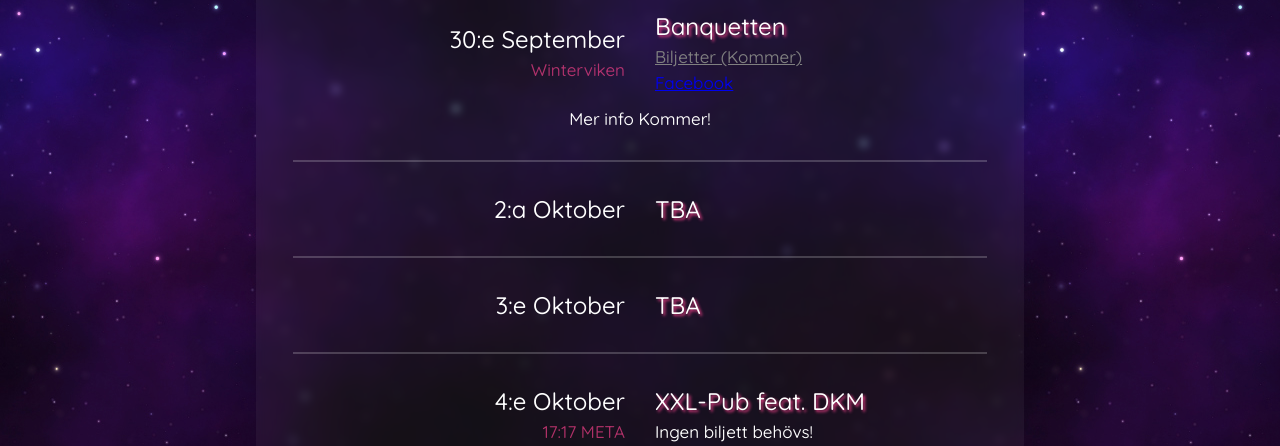
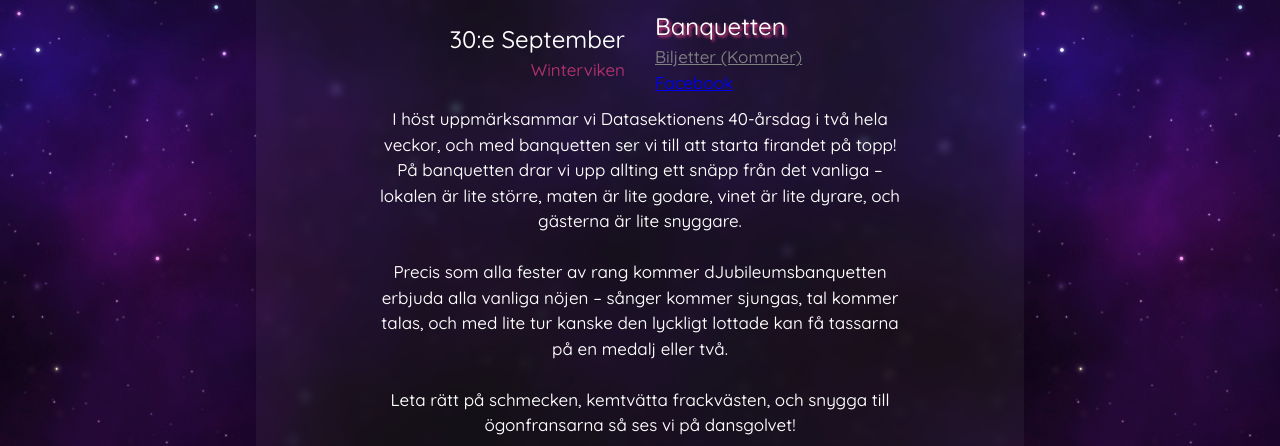
Before and after one commit to datasektionen/djubileet, a React (Create React App) app in the folder website/: page / in a window 1280 px wide. Both pictures are taken after a click on the element 640 px from the left and 399 px from the top of the page. Shown: the part 348-794 px from the top of the page. Built offline with nearby package versions, Linux system fonts and the light colour scheme.

Commit message:
updated info texts

```diff
--- a/website/src/components/EventEntry.tsx
+++ b/website/src/components/EventEntry.tsx
@@ -32,8 +32,7 @@ function EventEntry({date, title, timeAndPlace = "", fbLink = "", ticketLink = "
                 </div>
             </td>
 
-            <div hidden={!expanded} className={"event-additional-info"}>
-                {info===""?"Mer info Kommer!":info}
+            <div hidden={!expanded} className={"event-additional-info"} dangerouslySetInnerHTML={{__html: info===""?"Mer info Kommer!":info}}>
             </div>
         </div>
     );
--- a/website/src/css/App.css
+++ b/website/src/css/App.css
@@ -196,7 +196,7 @@
   text-align: center;
   font-size: 17px;
   max-height: 100%;
-  margin: 0 20%;
+  margin: 0 15%;
 }
 
 .disabled-link {
--- a/website/src/pages/Timeline.tsx
+++ b/website/src/pages/Timeline.tsx
@@ -14,6 +14,9 @@ const Timeline = () => {
                     //fbLink={"1"}
                     ticketUnreleased={true}
                     //ticketLink={"123"}
+                    info={"Om du, precis som dJubileumsstaben, inte kan vänta på dJubileet i höst är Halvårsfesten perfekt för dig!<br/><br/>" +
+                    "Halvårsfesten är en fulsittning som kommer att fira att det bara är ett halvt år kvar tills att det är dags för det största firandet på datasektionen!<br/><br/>" +
+                    "Mer information kommer snart!"}
                 />
                 <hr/>
                 <EventEntry
@@ -22,6 +25,10 @@ const Timeline = () => {
                     fbLink={"https://www.facebook.com/events/628294099057803"}
                     timeAndPlace={"Winterviken"}
                     ticketUnreleased={true}
+
+                    info={"I höst uppmärksammar vi Datasektionens 40-årsdag i två hela veckor, och med banquetten ser vi till att starta firandet på topp! På banquetten drar vi upp allting ett snäpp från det vanliga – lokalen är lite större, maten är lite godare, vinet är lite dyrare, och gästerna är lite snyggare.<br/><br/>" +
+                    "Precis som alla fester av rang kommer dJubileumsbanquetten erbjuda alla vanliga nöjen – sånger kommer sjungas, tal kommer talas, och med lite tur kanske den lyckligt lottade kan få tassarna på en medalj eller två.<br/><br/>" +
+                    "Leta rätt på schmecken, kemtvätta frackvästen, och snygga till ögonfransarna så ses vi på dansgolvet!"}
                 />
                 <hr/>
                 <EventEntry
@@ -39,6 +46,7 @@ const Timeline = () => {
                     date={"4:e Oktober"}
                     timeAndPlace={"17:17 META"}
                     noTicket={true}
+                    info={"Årets aboslut fetaste pub, mitt i jubileumsveckan! Flera barer, grymma drinkar och en hel del annat. Det här är en pub man inte vill missa!"}
                 />
                 <hr/>
                 <EventEntry
@@ -56,7 +64,9 @@ const Timeline = () => {
                     title={"Slutfesten"}
                     fbLink={"https://www.facebook.com/events/2115230092199348"}
                     timeAndPlace={"TBA"}
-                    info={"bla baneriu giubnqeior gbioqebnrg oierqhgn oiqerng ioqejrgn ioqkerjg nikqejgrtn qijtbrn iqrtbn iqijretbn ikqkretng bipqirtnhb äqrwt nbäwrlkt mbäwrltjkgn bwrktjb nkörjnh"}
+                    info={"Efter att vi har uppmärksammat sektionens 40-årsdag i två hela veckor, så ser vi på slutfesten till att allting slutar med en ordentlig smäll!<br/><br/>" +
+                    "dJubileets slutfest är tveklöst en av de största händelserna på året, och är ett sällsynt tillfälle både att springa på gamla kursare och att bekanta sig med sektionens yngre medlemmar.<br/><br/>" +
+                    "Exakt vad som kommer hända under kvällen håller vi för oss själva än så länge, men en sak är säker. det kommer bli en kväll som är svår att överträffa – åtminstone tills det att sektionen fyller 45 år!"}
                     ticketUnreleased={true}
                 />
             </div>
```
